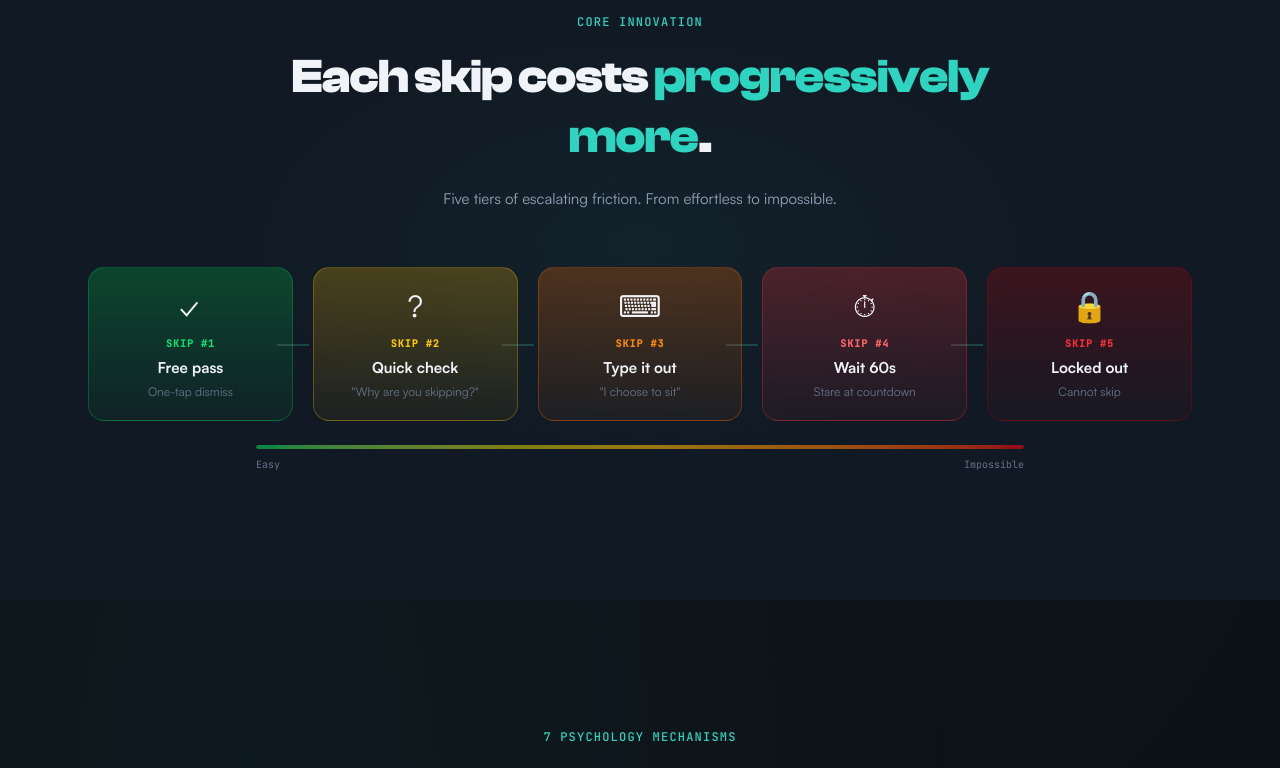
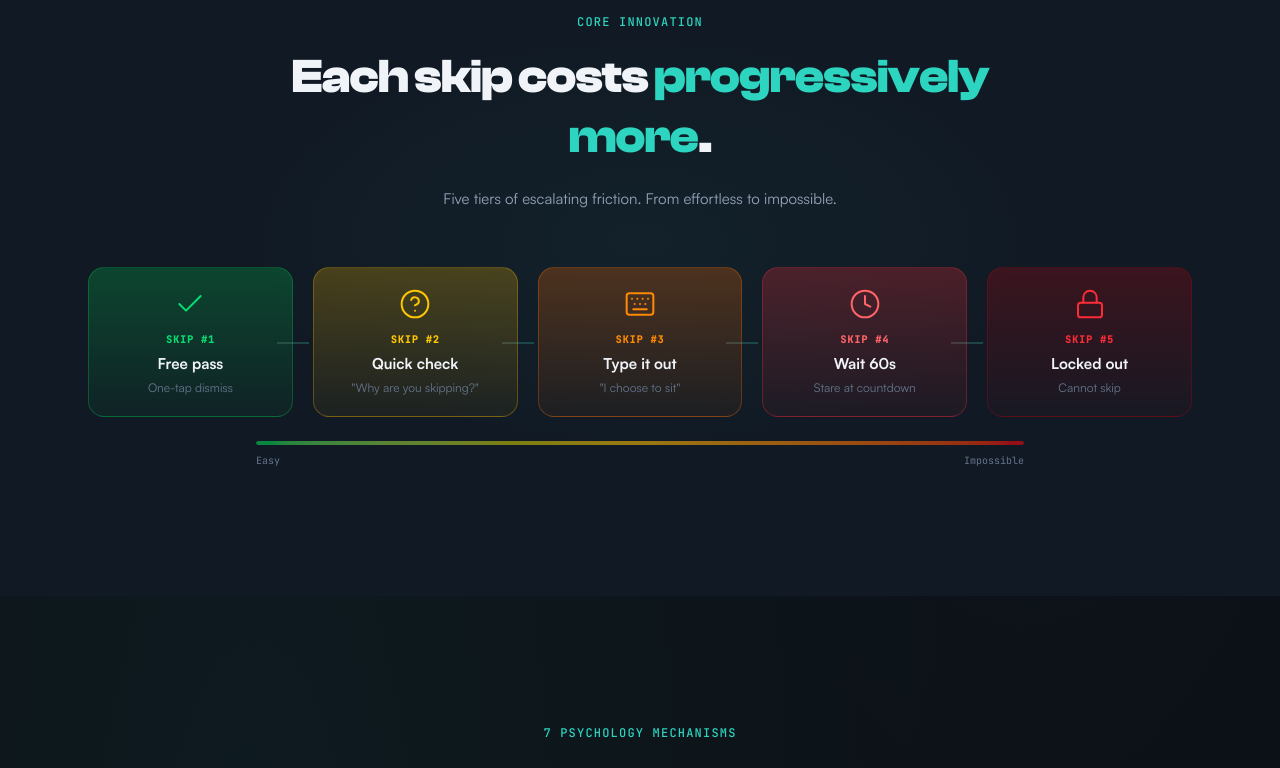
Before and after one commit to albertolive/moveflow-site, a Next.js app: page / in a window 1280 px wide. Shown: the part 1629-2397 px from the top of the page. Built offline with nearby package versions, Linux system fonts and the light colour scheme; a web font is replaced by a local one.

Commit message:
fix: add spacing between menu items and menubar mockup pill

```diff
--- a/src/app/page.tsx
+++ b/src/app/page.tsx
@@ -15,6 +15,10 @@ import {
   Monitor,
   Eye,
   Lock,
+  Check,
+  CircleHelp,
+  Keyboard,
+  Clock,
   ArrowRight,
   Menu,
   X,
@@ -102,14 +106,14 @@ function MenuBarMockup() {
 
       <div className="relative">
         {/* macOS Menu Bar */}
-        <div className="rounded-t-xl bg-[#1c1c1f]/95 backdrop-blur-xl border border-white/[0.1] px-4 py-2 flex items-center justify-between">
+        <div className="rounded-t-xl bg-[#1c1c1f]/95 backdrop-blur-xl border border-white/[0.1] px-4 py-2 flex items-center justify-between gap-6">
           <div className="flex items-center gap-4 text-[11px] text-white/50 font-medium">
             <svg className="h-3.5 w-3.5 text-white/50" viewBox="0 0 24 24" fill="currentColor"><path d="M18.71 19.5c-.83 1.24-1.71 2.45-3.05 2.47-1.34.03-1.77-.79-3.29-.79-1.53 0-2 .77-3.27.82-1.31.05-2.3-1.32-3.14-2.53C4.25 17 2.94 12.45 4.7 9.39c.87-1.52 2.43-2.48 4.12-2.51 1.28-.02 2.5.87 3.29.87.78 0 2.26-1.07 3.8-.91.65.03 2.47.26 3.64 1.98-.09.06-2.17 1.28-2.15 3.81.03 3.02 2.65 4.03 2.68 4.04-.03.07-.42 1.44-1.38 2.83M13 3.5c.73-.83 1.94-1.46 2.94-1.5.13 1.17-.34 2.35-1.04 3.19-.69.85-1.83 1.51-2.95 1.42-.15-1.15.41-2.35 1.05-3.11z" /></svg>
             <span>Finder</span>
             <span>File</span>
             <span>Edit</span>
           </div>
-          <div className="flex items-center gap-3 text-[11px] text-white/50">
+          <div className="flex items-center gap-3 text-[11px] text-white/50 flex-shrink-0">
             <div className="flex items-center gap-1.5 rounded-md bg-teal-500/15 px-2 py-0.5 border border-teal-500/25">
               <img src="/icon-192.png" alt="" className="h-2.5 w-2.5 rounded-sm" />
               <span className="font-semibold text-teal-300 font-mono text-[10px]">7🔥</span>
@@ -203,11 +207,11 @@ function MenuBarMockup() {
 
 /* Friction Steps */
 const frictionSteps = [
-  { skip: 1, label: 'Free pass', desc: 'One-tap dismiss', emoji: '✓', gradient: 'from-green-500/25 to-green-500/5', border: 'border-green-500/30', text: 'text-green-400' },
-  { skip: 2, label: 'Quick check', desc: '"Why are you skipping?"', emoji: '?', gradient: 'from-yellow-500/25 to-yellow-500/5', border: 'border-yellow-500/30', text: 'text-yellow-400' },
-  { skip: 3, label: 'Type it out', desc: '"I choose to sit"', emoji: '⌨', gradient: 'from-orange-500/25 to-orange-500/5', border: 'border-orange-500/30', text: 'text-orange-400' },
-  { skip: 4, label: 'Wait 60s', desc: 'Stare at countdown', emoji: '⏱', gradient: 'from-red-500/25 to-red-500/5', border: 'border-red-500/30', text: 'text-red-400' },
-  { skip: 5, label: 'Locked out', desc: 'Cannot skip', emoji: '🔒', gradient: 'from-red-800/30 to-red-800/5', border: 'border-red-800/35', text: 'text-red-500' },
+  { skip: 1, label: 'Free pass', desc: 'One-tap dismiss', icon: Check, gradient: 'from-green-500/25 to-green-500/5', border: 'border-green-500/30', text: 'text-green-400' },
+  { skip: 2, label: 'Quick check', desc: '"Why are you skipping?"', icon: CircleHelp, gradient: 'from-yellow-500/25 to-yellow-500/5', border: 'border-yellow-500/30', text: 'text-yellow-400' },
+  { skip: 3, label: 'Type it out', desc: '"I choose to sit"', icon: Keyboard, gradient: 'from-orange-500/25 to-orange-500/5', border: 'border-orange-500/30', text: 'text-orange-400' },
+  { skip: 4, label: 'Wait 60s', desc: 'Stare at countdown', icon: Clock, gradient: 'from-red-500/25 to-red-500/5', border: 'border-red-500/30', text: 'text-red-400' },
+  { skip: 5, label: 'Locked out', desc: 'Cannot skip', icon: Lock, gradient: 'from-red-800/30 to-red-800/5', border: 'border-red-800/35', text: 'text-red-500' },
 ]
 
 function FrictionStep({ step, index }: { step: typeof frictionSteps[0]; index: number }) {
@@ -223,7 +227,7 @@ function FrictionStep({ step, index }: { step: typeof frictionSteps[0]; index: n
       className="flex-1 relative friction-connector"
     >
       <div className={`h-full rounded-2xl border ${step.border} bg-gradient-to-b ${step.gradient} p-5 text-center transition-all duration-300 hover:-translate-y-1 hover:shadow-lg`}>
-        <div className="text-3xl mb-3">{step.emoji}</div>
+        <step.icon className={`w-8 h-8 mx-auto mb-3 ${step.text}`} strokeWidth={1.5} />
         <div className={`text-[10px] font-mono font-bold ${step.text} mb-1.5 uppercase tracking-widest`}>Skip #{step.skip}</div>
         <div className="text-[15px] font-semibold text-text-primary mb-1">{step.label}</div>
         <div className="text-[12px] text-text-muted leading-snug">{step.desc}</div>
```
